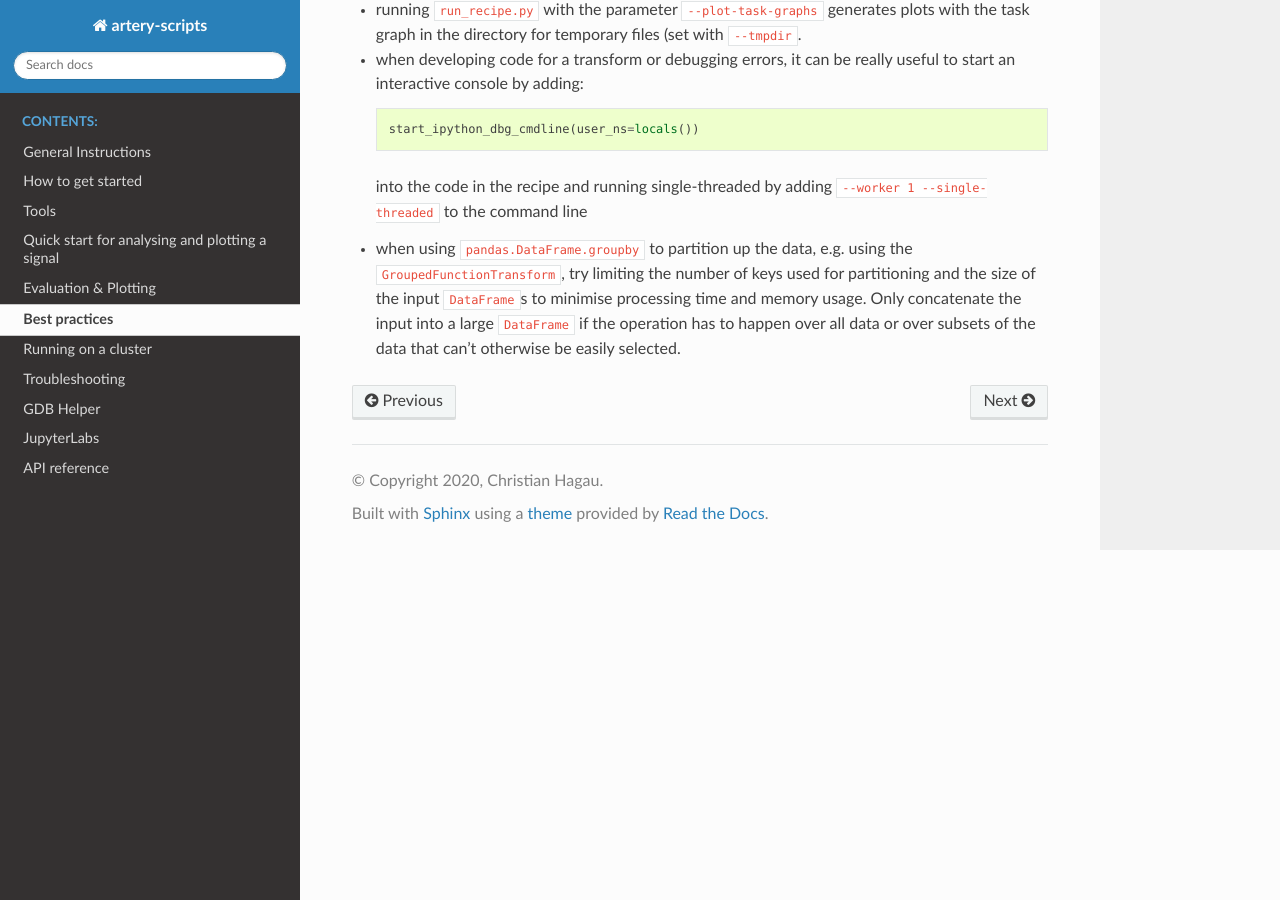
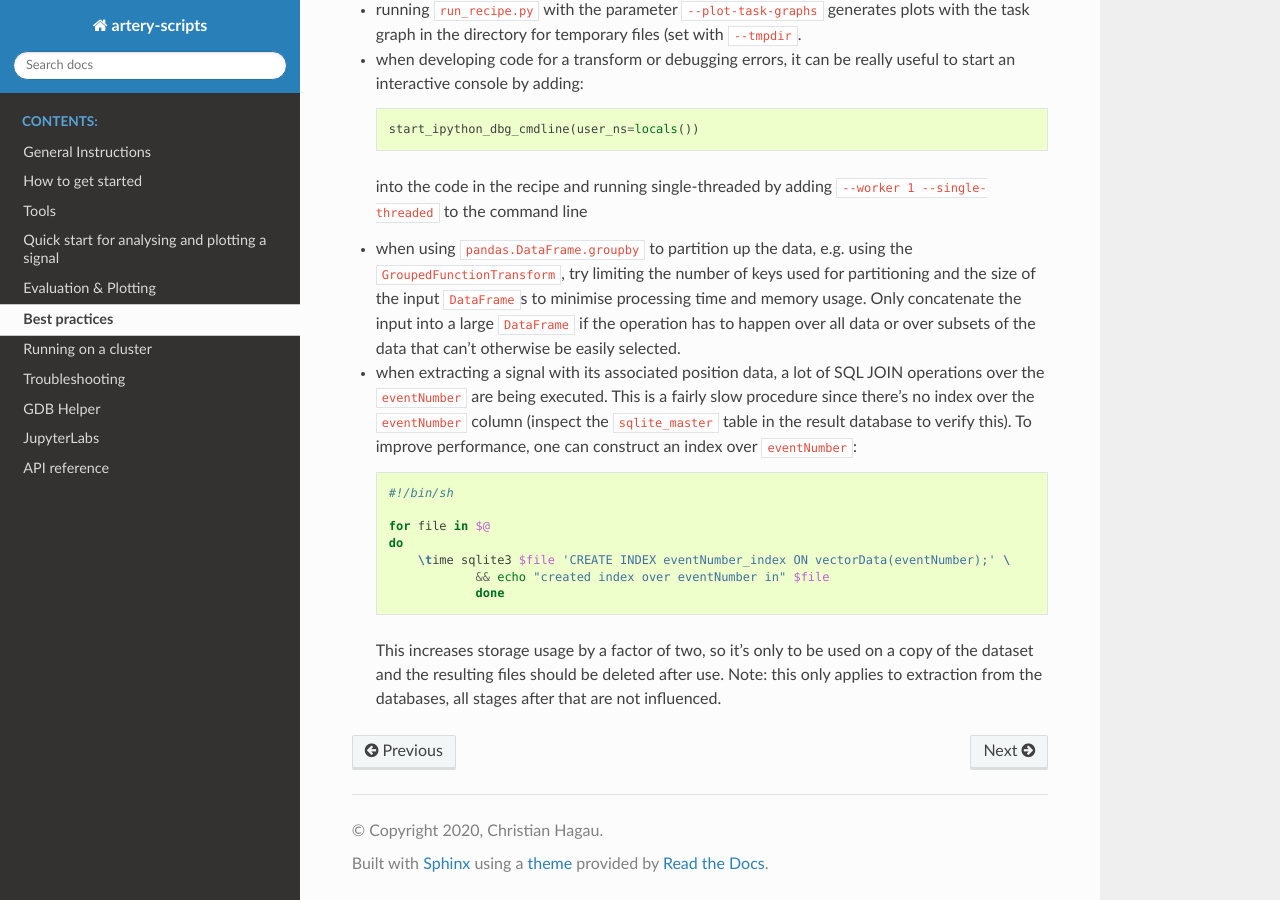
Before and after one commit to ibr-cm/ions, a Sphinx documentation site: the page built from doc/source/best_practices.md, in a window 1280 px wide and 900 px high, scrolled down 622 px. Built offline with Sphinx 7.4.7 and the Read the Docs theme 2.0.0, drawn with Linux system fonts in a browser that asks for light colours; pages that are not in the unit, such as notebooks, are missing from menus.

Commit message:
Add a comment about improving SQL query performance via indices

````diff
--- a/doc/source/best_practices.md
+++ b/doc/source/best_practices.md
@@ -38,3 +38,22 @@ This is a collection of best practices to consider when using this framework:
   time and memory usage. Only concatenate the input into a large `DataFrame` if
   the operation has to happen over all data or over subsets of the data that
   can't otherwise be easily selected.
+- when extracting a signal with its associated position data, a lot of SQL JOIN
+  operations over the `eventNumber` are being executed. This is a fairly slow
+  procedure since there's no index over the `eventNumber` column (inspect the
+  `sqlite_master` table in the result database to verify this). To improve
+  performance, one can construct an index over `eventNumber`:
+  ```sh
+  #!/bin/sh
+
+  for file in $@
+  do
+      \time sqlite3 $file 'CREATE INDEX eventNumber_index ON vectorData(eventNumber);' \
+              && echo "created index over eventNumber in" $file
+              done
+
+  ```
+  This increases storage usage by a factor of two, so it's only to be used on a
+  copy of the dataset and the resulting files should be deleted after use.
+  Note: this only applies to extraction from the databases, all stages after
+  that are not influenced.
````
